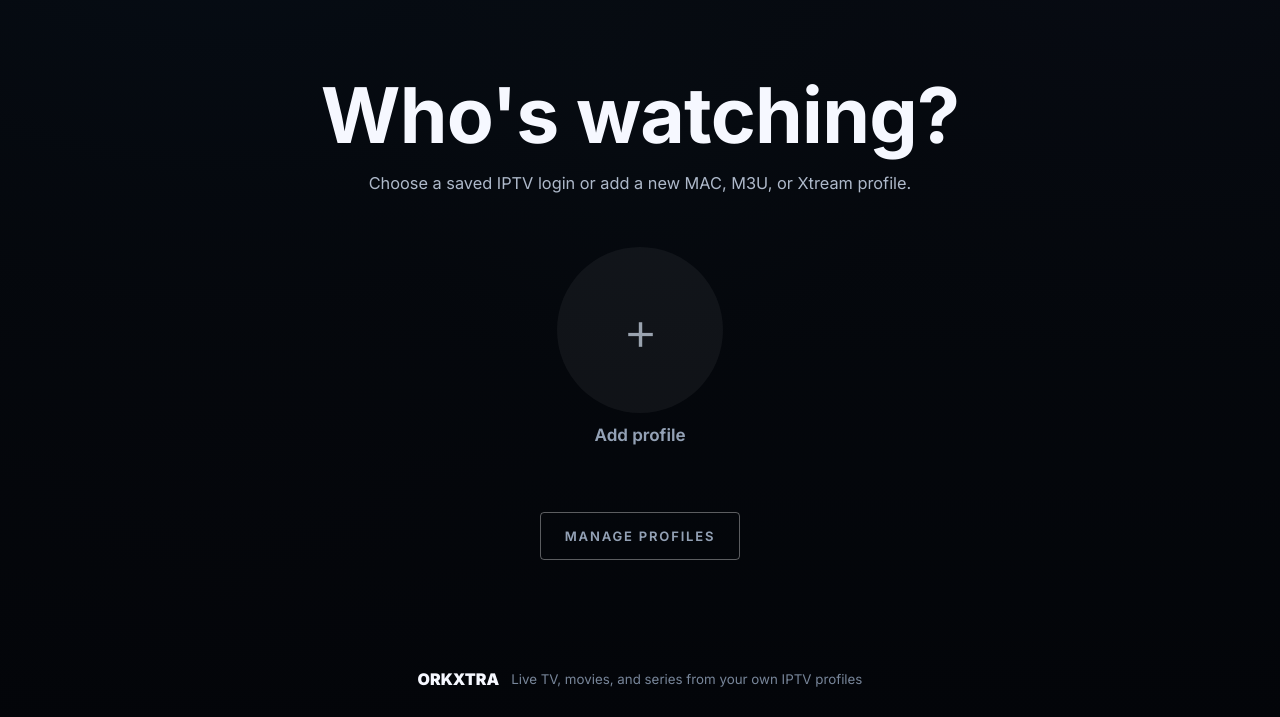
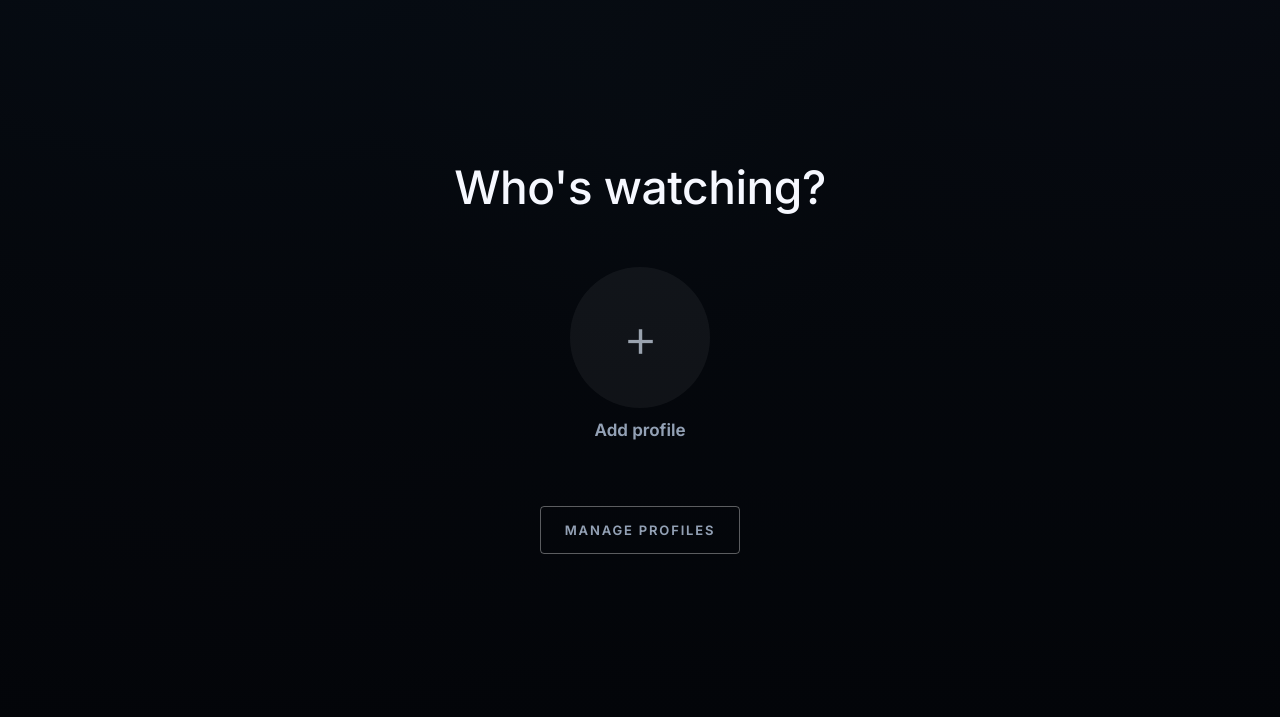
Before and after one commit to gptgeminixai-lang/orkextra, a website: page ott-player/index.html in a window 1280 px wide. Shown: the part 83-800 px from the top of the page. Drawn offline with Linux system fonts and the light colour scheme; no server answers.

Commit message:
design: match Netflix profile picker — smaller lighter heading, squarer avatars, no subtitle/footer/selection-glow

```diff
--- a/ott-player/styles.css
+++ b/ott-player/styles.css
@@ -572,16 +572,14 @@ select:focus-visible {
 
 .profile-gate h1 {
   margin: 0;
-  font-size: clamp(2.7rem, 6vw, 5.8rem);
-  line-height: .95;
+  font-size: clamp(2rem, 3.6vw, 3.3rem);
+  line-height: 1.1;
+  font-weight: 500;
   letter-spacing: 0;
 }
 
 .gate-copy {
-  max-width: 680px;
-  margin: 0;
-  color: #aeb9ca;
-  font-size: 1.02rem;
+  display: none;
 }
 
 .profile-cards {
@@ -630,13 +628,13 @@ select:focus-visible {
 }
 
 .viewer-avatar {
-  width: clamp(128px, 13vw, 168px);
+  width: clamp(120px, 11vw, 150px);
   aspect-ratio: 1;
   display: grid;
   place-items: center;
-  border-radius: clamp(18px, 2.2vw, 26px);
+  border-radius: 10px;
   background:
-    linear-gradient(160deg, rgba(255, 255, 255, .18), transparent 44%),
+    linear-gradient(160deg, rgba(255, 255, 255, .12), transparent 46%),
     linear-gradient(145deg, var(--avatar-a), var(--avatar-b));
   color: #fff;
   font-size: clamp(2.6rem, 5vw, 3.6rem);
@@ -659,7 +657,7 @@ select:focus-visible {
 }
 
 .viewer-card.is-current .viewer-avatar {
-  outline-color: var(--blue-2);
+  outline-color: transparent;
 }
 
 .add-avatar {
@@ -740,14 +738,7 @@ select:focus-visible {
 }
 
 .profile-gate-foot {
-  justify-content: center;
-  gap: 12px;
-  color: #78869a;
-}
-
-.profile-gate-foot span {
-  color: #f6f8ff;
-  font-weight: 950;
+  display: none;
 }
 
 .app {
```
